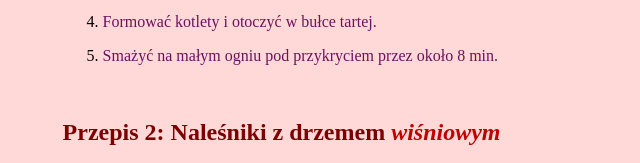
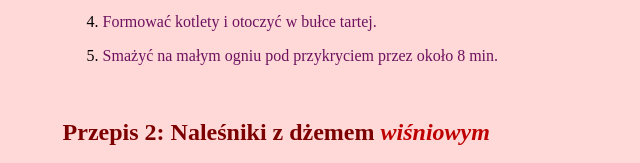
Before and after one commit to MaggieJSue/MaggieJSue.github.io, a plain HTML site: page index.html in a window 1280 px wide. Shown: the part 955-1118 px from the top of the page, 13-653 px from the left. Drawn offline with Linux system fonts and the light colour scheme; grey boxes are pictures that could not be loaded.

Commit message:
Update index.html

```diff
--- a/index.html
+++ b/index.html
@@ -108,7 +108,7 @@
 </ol>
 
 <br>
-<h2 id="p2">Przepis 2: Naleśniki z drzemem <em class="redred">wiśniowym</em></h2>
+<h2 id="p2">Przepis 2: Naleśniki z dżemem <em class="redred">wiśniowym</em></h2>
 <img src="https://upload.wikimedia.org/wikipedia/commons/thumb/2/2d/Biscuit_roul%C3%A9.JPG/800px-Biscuit_roul%C3%A9.JPG"
      width="500" height="300" alt="Naleśniki z dżemem wiśniowym">
 <table>
```
